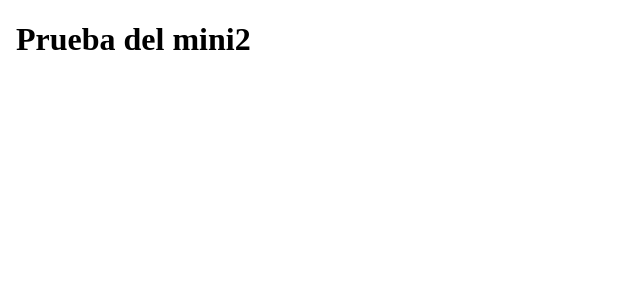
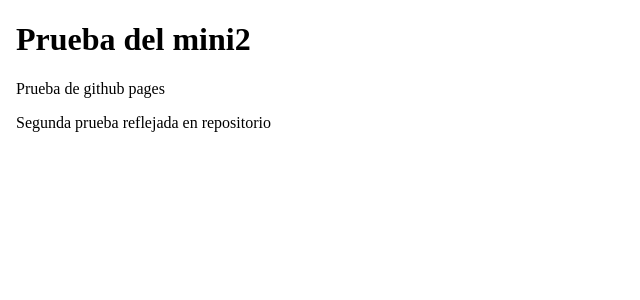
Before and after one commit to MichuaP/VitalCare, an Angular app: page / in a window 1280 px wide. Shown: the top 300 px of the page, without its empty margins (0-640 px from the left). Built offline with nearby package versions, Linux system fonts and the light colour scheme.

Commit message:
Nueva prueba de actualización sin github pages

```diff
--- a/angular.json
+++ b/angular.json
@@ -88,6 +88,9 @@
             ],
             "scripts": []
           }
+        },
+        "deploy": {
+          "builder": "angular-cli-ghpages:deploy"
         }
       }
     }
--- a/package.json
+++ b/package.json
@@ -27,6 +27,7 @@
     "@angular/cli": "^17.3.0",
     "@angular/compiler-cli": "^17.3.0",
     "@types/jasmine": "~5.1.0",
+    "angular-cli-ghpages": "^2.0.0-beta.2",
     "jasmine-core": "~5.1.0",
     "karma": "~6.4.0",
     "karma-chrome-launcher": "~3.2.0",
--- a/src/app/app.component.html
+++ b/src/app/app.component.html
@@ -1,5 +1,7 @@
 <body>
   <div>
     <h1>Prueba del mini2</h1>
+    <p>Prueba de github pages</p>
+    <p>Segunda prueba reflejada en repositorio</p>
   </div>
 </body>
```
Also changed, not shown: 1 other file (tests, documents, lock files or other folders).
